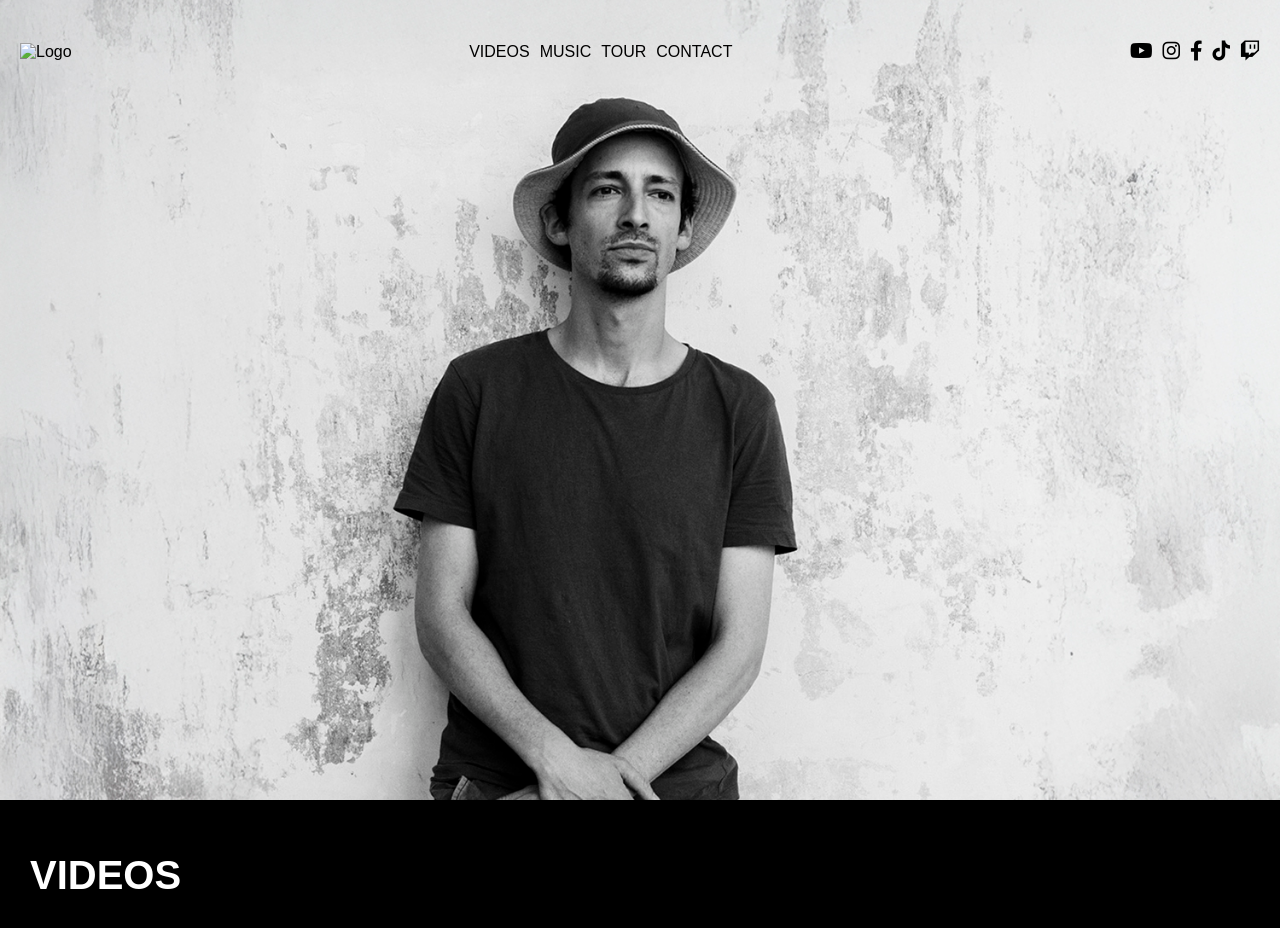
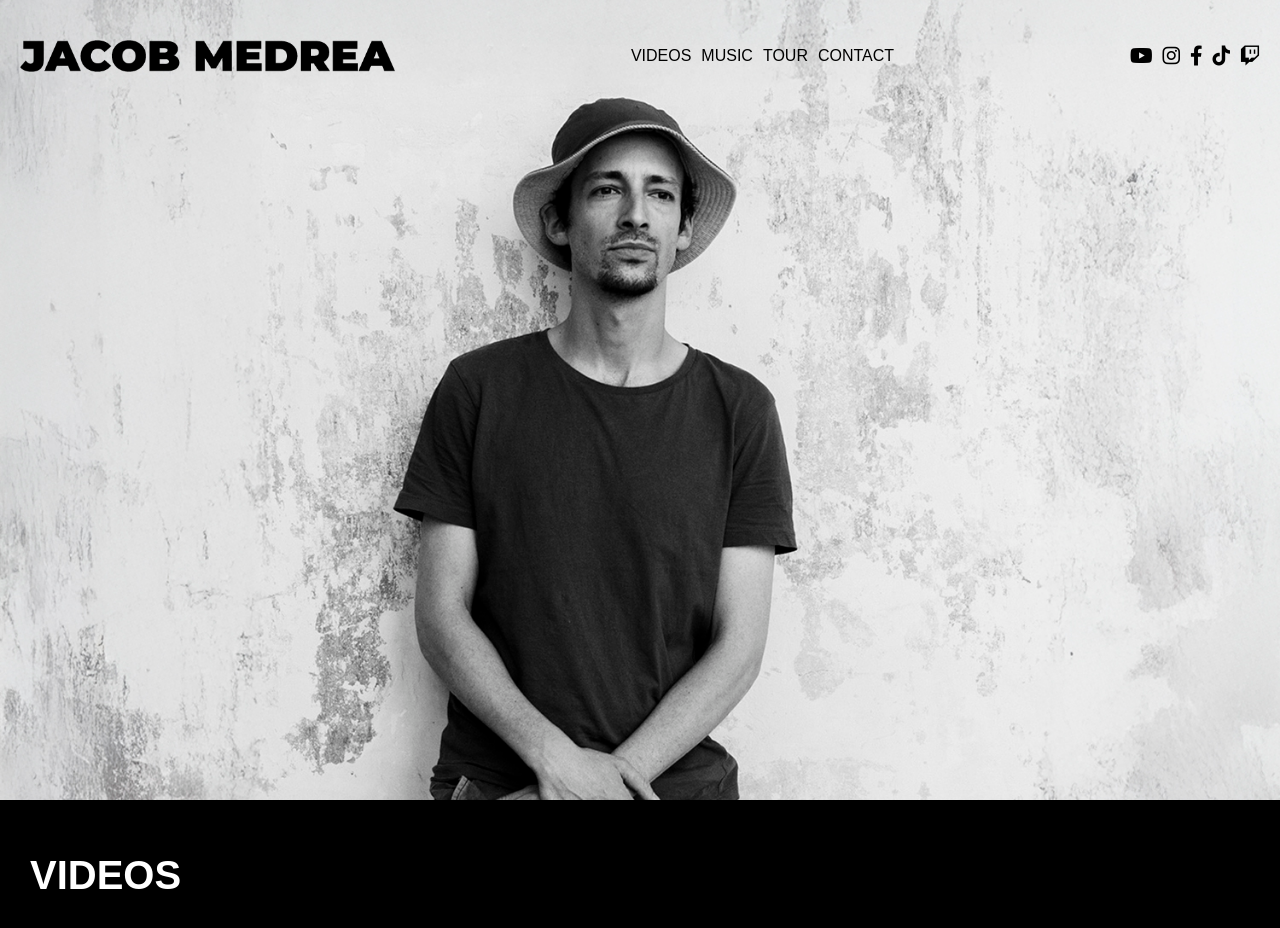
Before and after one commit to Neuberger/Jacob-Medrea-2025, a plain HTML site: page index.html in a window 1280 px wide. Shown: the top 928 px of the page. Drawn offline with Linux system fonts and the light colour scheme; grey boxes are pictures that could not be loaded.

Commit message:
index.html

```diff
--- a/index.html
+++ b/index.html
@@ -421,7 +421,7 @@ iframe {
 <main>
     <section class="hero">
         <header>
-            <img src="./images/Logo.png" alt="Logo" class="header-logo">
+            <img src="Logo.png" alt="Logo" class="header-logo">
             <ul class="nav">
                 <li><a href="#videos">VIDEOS</a></li>
                 <li><a href="#music">MUSIC</a></li>
```
